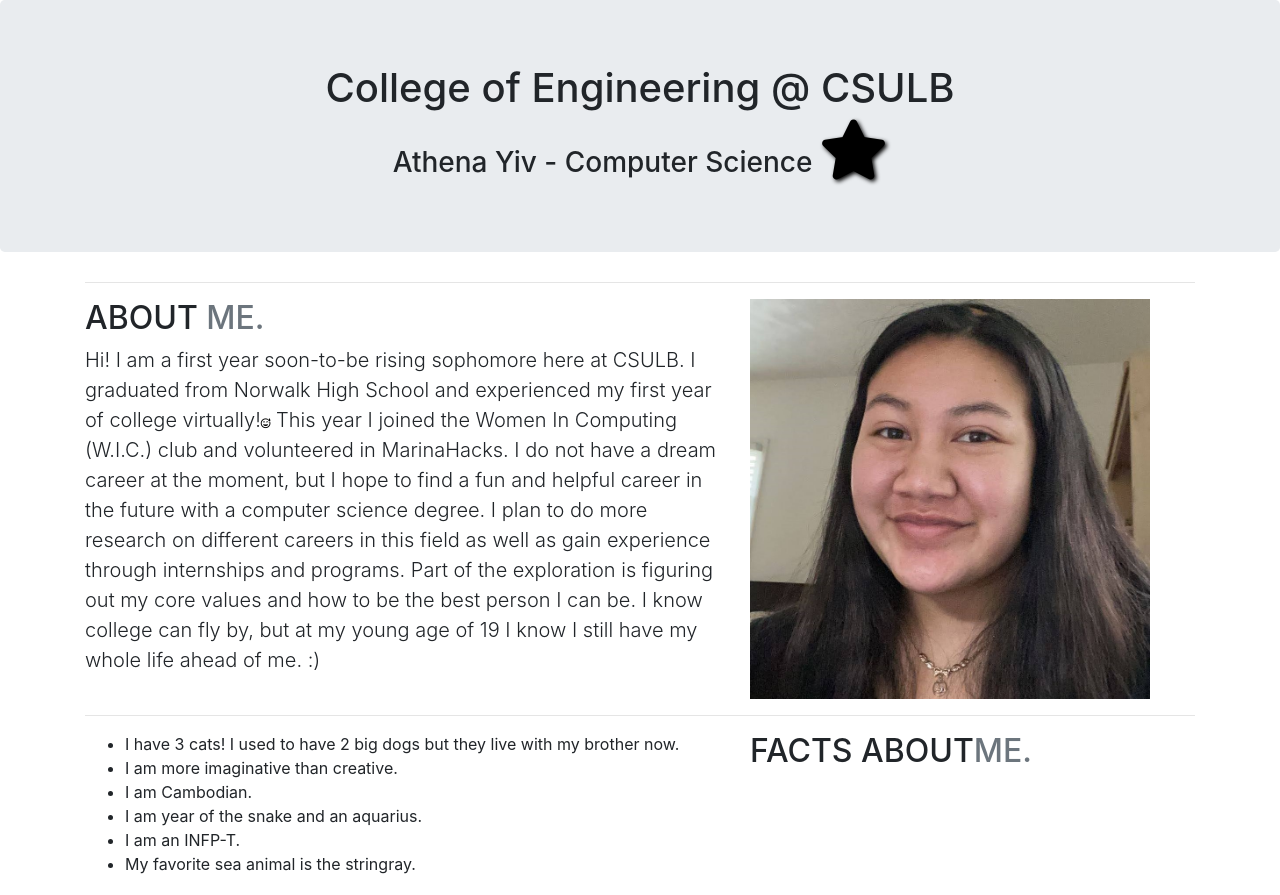
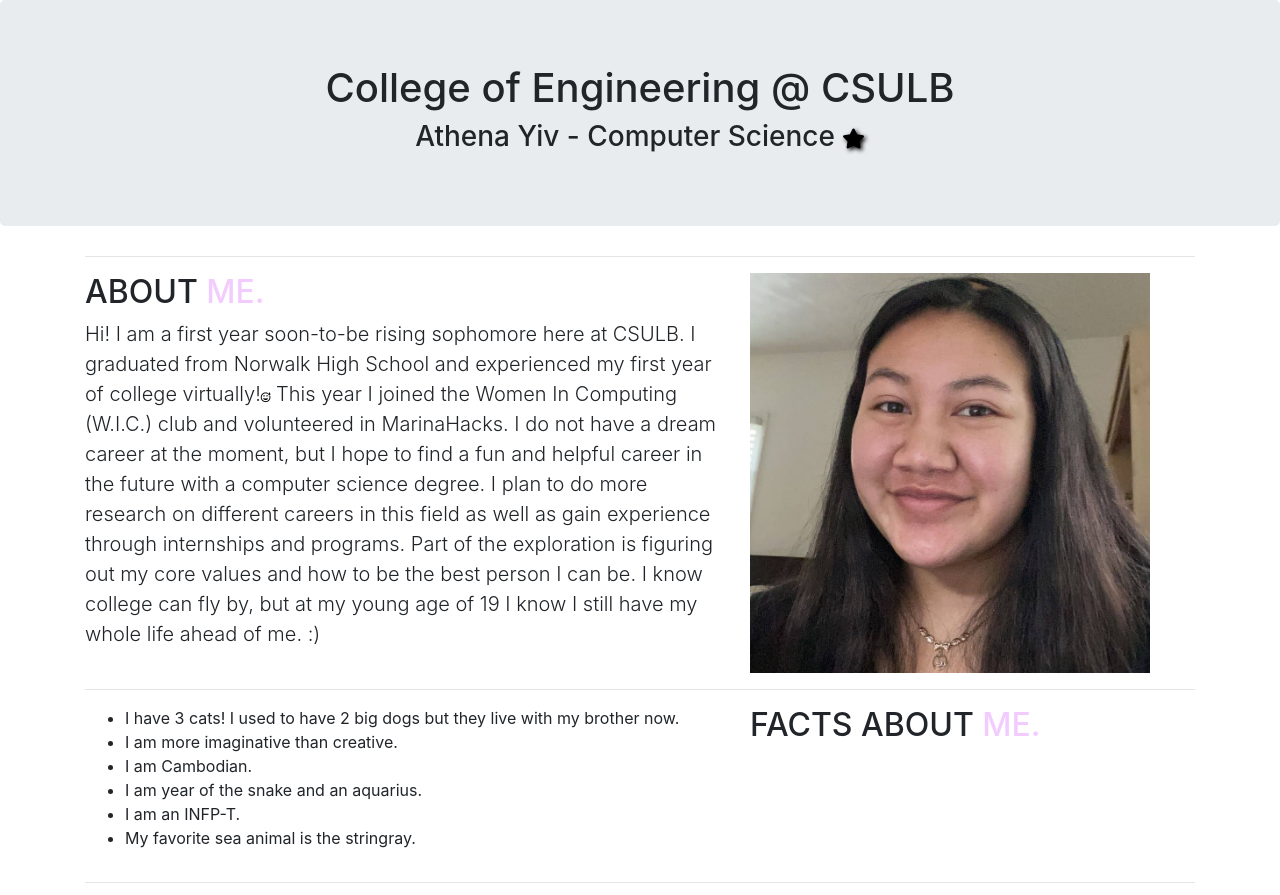
Before and after one commit to athenaey/cecs105, a plain HTML site: page index.html in a window 1280 px wide. Shown: the top 895 px of the page. Drawn offline with nearby package versions, Linux system fonts and the light colour scheme.

Commit message:
Update index.html

```diff
--- a/index.html
+++ b/index.html
@@ -15,9 +15,9 @@
 </head>
 <body>
 
-<div class="jumbotron text-center" style="margin-bottom:0" style="color:#accda2">
+<div class="jumbotron text-center" style="margin-bottom:0">
     <h1>College of Engineering @ CSULB </h1>
-  <h3>Athena Yiv - Computer Science <i class="fas fa-star" style="font-size:60px;color:black;text-shadow:2px 2px 4px #000000;"></i></h3>
+  <h3>Athena Yiv - Computer Science <i class="fas fa-star" style="font-size:20px;color:black;text-shadow:2px 2px 4px #000000;"></i></h3>
 
 </div>
 
@@ -28,7 +28,7 @@
 
     <div class="row featurette">
       <div class="col-md-7">
-        <h2 class="featurette-heading">ABOUT <span class="text-muted" style="color:#f3ccff">ME.</span></h2>
+        <h2 class="featurette-heading">ABOUT <span style="color:#f3ccff">ME.</span></h2>
         <p class="lead">Hi! I am a first year soon-to-be rising sophomore here at CSULB. I graduated from Norwalk High School and experienced my first year of college
         virtually!<i class="far fa-grin-beam-sweat" style="color:black;font-size:10px;"></i> This year I joined the Women In Computing (W.I.C.) club and volunteered in
         MarinaHacks. I do not have a dream career at the moment, but I hope to find a fun and helpful career in the future with a computer science degree. I plan to do
@@ -57,7 +57,7 @@
 
       </div>
       <div class="col-md-5">
-         <h2 class="featurette-heading">FACTS ABOUT<span class="text-muted" style="color:#f3ccff">ME.</span></h2>
+         <h2 class="featurette-heading">FACTS ABOUT<span style="color:#f3ccff"> ME.</span></h2>
       </div>
     </div>
 
```
